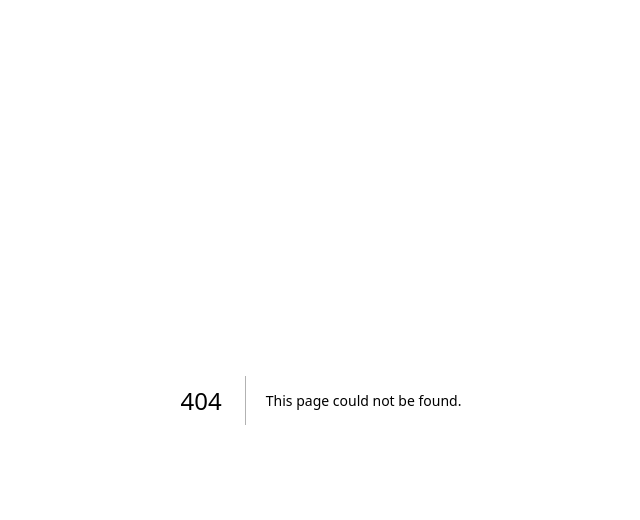
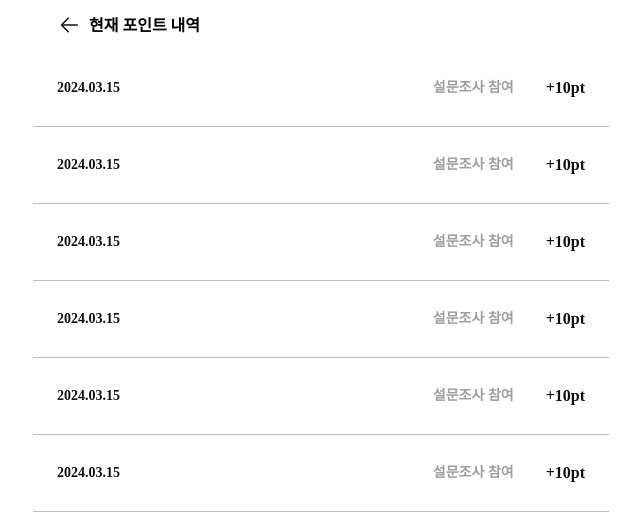
Before and after one commit to SurBear-Team/surbear-frontend, a Next.js app: page /profile/point-history in a window 1280 px wide. Before the commit this address had no page. Shown: the top 520 px of the page, without its empty margins (319-959 px from the left). Built offline with nearby package versions, Linux system fonts and the light colour scheme.

Commit message:
🌱프로필_현재 포인트 내역 페이지 세팅

```diff
--- /dev/null
+++ b/pages/profile/components/ListCard.tsx
@@ -0,0 +1,26 @@
+interface ListCardProps {
+  getDate: any;
+  getWay: string;
+  plusMinus: any;
+  point: string;
+}
+
+export const ListCard = ({
+  getDate,
+  getWay,
+  plusMinus,
+  point,
+}: ListCardProps) => {
+  return (
+    <div className="w-full flex justify-between px-6 py-[26px] items-center bg-white border-b-[1px] border-gray-4">
+      <div className="text-gray-9 text-sm font-semibold">{getDate}</div>
+      <div className="flex items-center gap-8">
+        <div className="text-gray-5 text-sm font-semibold">{getWay}</div>
+        <div className="text-gray-9 font-semibold">
+          {plusMinus}
+          {point}
+        </div>
+      </div>
+    </div>
+  );
+};
--- a/pages/profile/index.tsx
+++ b/pages/profile/index.tsx
@@ -22,7 +22,7 @@ export default function Profile() {
           title="현재 포인트"
           content={`10,000 pt`}
           onClick={() => {
-            console.log("포인트");
+            router.push("/profile/point-history");
           }}
         />
         <ProfileCard
--- /dev/null
+++ b/pages/profile/point-history.tsx
@@ -0,0 +1,32 @@
+import { useRouter } from "next/router";
+import { TopBar } from "../components/TopBar";
+import { ArrowBackIcon } from "../components/styles/Icons";
+import { ListCard } from "./components/ListCard";
+
+export default function PointHistory() {
+  const route = useRouter();
+
+  let PointList = ["ex1", "ex2", "ex3", "ex4", "ex5", "ex6"];
+  return (
+    <>
+      <TopBar
+        leftSVG={<ArrowBackIcon />}
+        onClick={() => {
+          route.back();
+        }}
+        title="현재 포인트 내역"
+      />
+      <div className="screen flex-col pt-[50px] justify-start">
+        {PointList.map((index) => (
+          <ListCard
+            key={index}
+            getDate={"2024.03.15"}
+            getWay={`설문조사 참여`}
+            plusMinus={`+`}
+            point={`10pt`}
+          />
+        ))}
+      </div>
+    </>
+  );
+}
```
